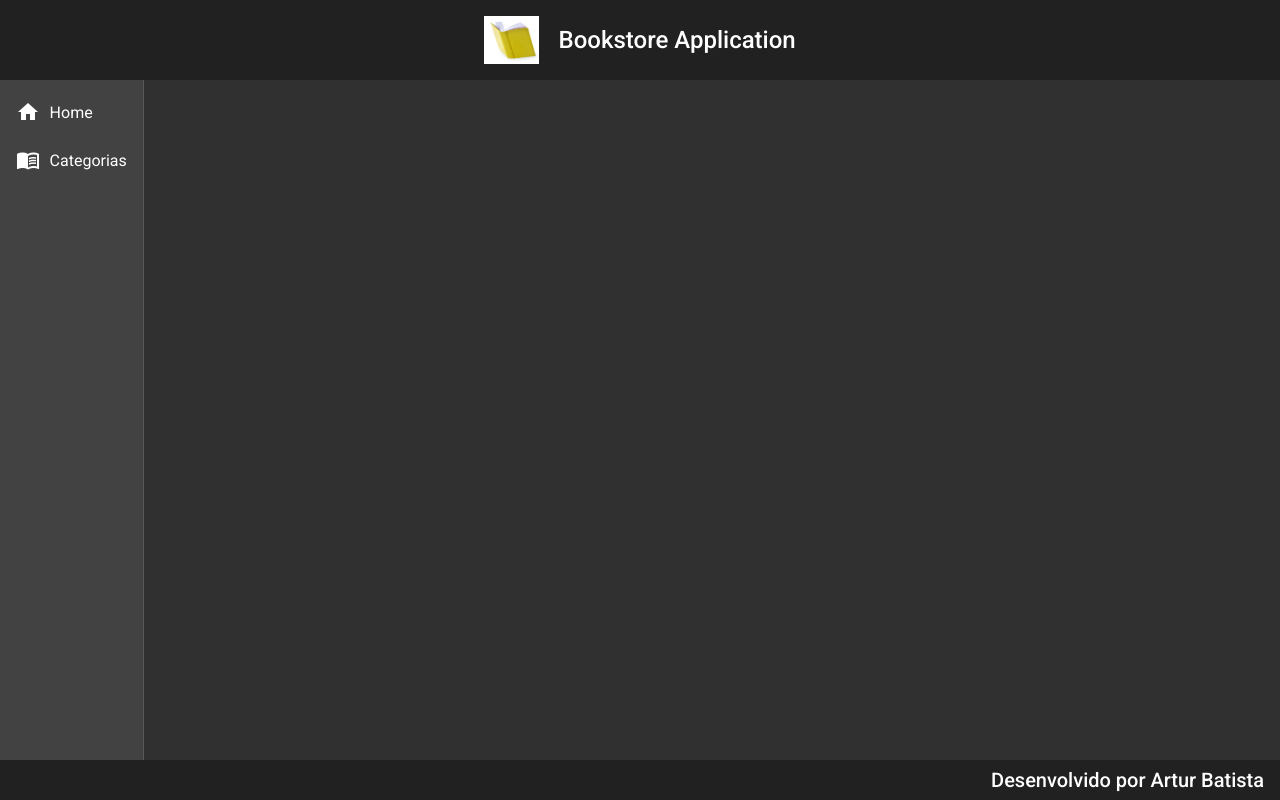
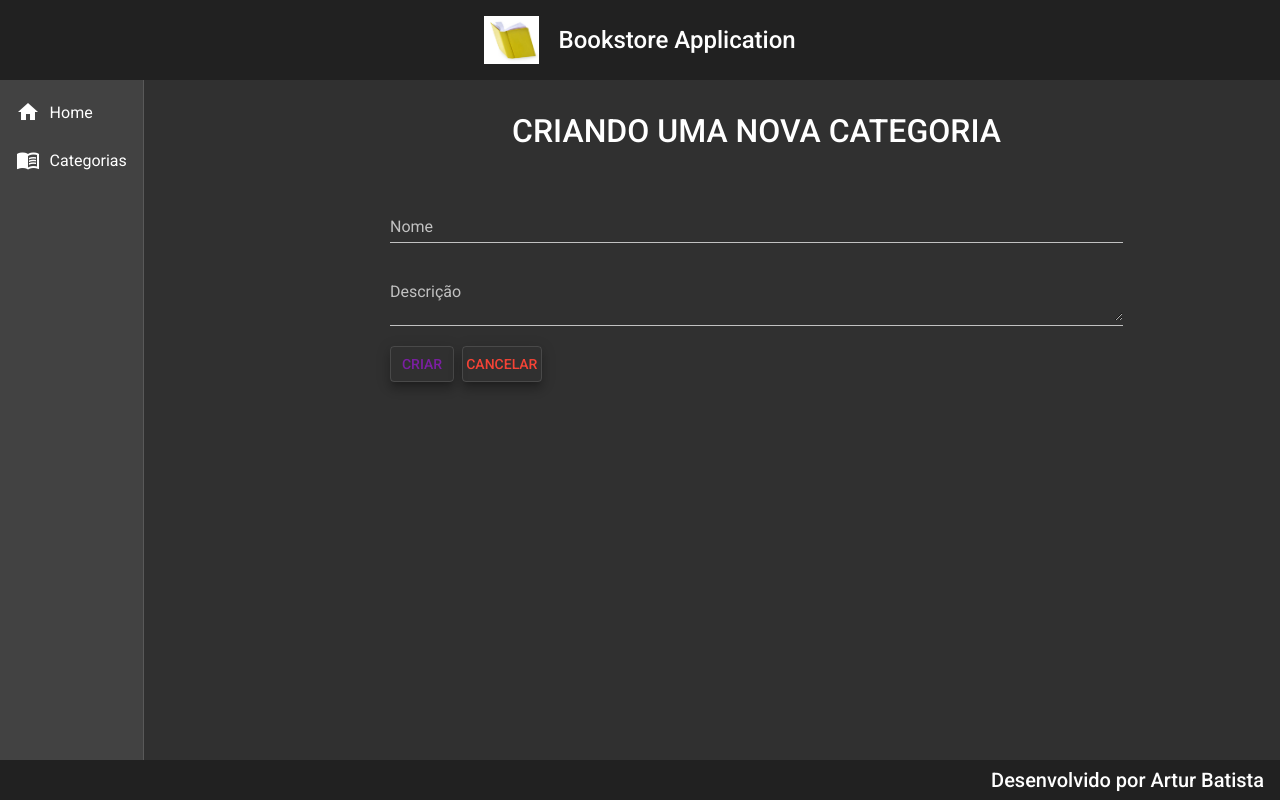
Before and after one commit to ArturBatista/bookstore-front, an Angular app: page /categorias/create in a window 1280 px wide. Before the commit this address led to /. Built offline with nearby package versions, Linux system fonts and the light colour scheme.

Commit message:
Metodo CREATE implementado para Categoria

```diff
--- a/src/app/app-routing.module.ts
+++ b/src/app/app-routing.module.ts
@@ -1,5 +1,6 @@
 import { NgModule } from '@angular/core';
 import { RouterModule, Routes } from '@angular/router';
+import { CategoriaCreateComponent } from './components/views/categoria/categoria-create/categoria-create.component';
 import { CategoriaReadComponent } from './components/views/categoria/categoria-read/categoria-read.component';
 import { HomeComponent } from './components/views/home/home.component';
 
@@ -11,6 +12,10 @@
   {
     path:"categorias",
     component:CategoriaReadComponent
+  },
+  {
+    path:'categorias/create',
+    component:CategoriaCreateComponent
   }
 ];
 
--- /dev/null
+++ b/src/app/components/views/categoria/categoria-create/categoria-create.component.css
@@ -0,0 +1,26 @@
+form {
+  text-align: center;
+  width: 70%;
+  margin: 2rem auto 0 auto;
+}
+
+h1 {
+  font-size: 2rem;
+  font-weight: 500;
+  margin-bottom: 3rem;
+}
+
+.form {
+  width: 100%;
+}
+
+.buttons {
+  width: 100%;
+  text-align: start;
+}
+
+button {
+  margin-right: 0.5rem;
+  padding-right: 0.2rem;
+  padding-left: 0.2rem;
+}
--- /dev/null
+++ b/src/app/components/views/categoria/categoria-create/categoria-create.component.html
@@ -0,0 +1,20 @@
+<form action="">
+    <h1>CRIANDO UMA NOVA CATEGORIA</h1>
+
+    <mat-form-field class="form">
+        <mat-label>Nome</mat-label>
+        <input matInput [(ngModel)]="categoria.nome" type="text" name="nome" placeholder="Ex. Computação">
+    </mat-form-field>
+
+    <mat-form-field class="form">
+        <mat-label>Descrição</mat-label>
+        <textarea matInput [(ngModel)]="categoria.descricao" type="text" name="descricao" placeholder="Ex. Livros de Computação"> </textarea>
+    </mat-form-field>
+
+
+    <div class="buttons">
+        <button (click)="create()" class="mat-elevation-z8" mat-stroked-button color="primary">CRIAR</button>
+        <button class="mat-elevation-z8" mat-stroked-button color="warn">CANCELAR</button>
+
+    </div>
+</form>
--- /dev/null
+++ b/src/app/components/views/categoria/categoria-create/categoria-create.component.ts
@@ -0,0 +1,34 @@
+import { Component, OnInit } from '@angular/core';
+import { Router } from '@angular/router';
+import { Categoria } from '../categoria.model';
+import { CategoriaService } from '../categoria.service';
+
+@Component({
+  selector: 'app-categoria-create',
+  templateUrl: './categoria-create.component.html',
+  styleUrls: ['./categoria-create.component.css']
+})
+export class CategoriaCreateComponent implements OnInit {
+
+  categoria: Categoria = {
+    nome:"",
+    descricao:"",
+  }
+
+  constructor(private service: CategoriaService, private router: Router) { }
+
+  ngOnInit(): void {
+  }
+
+  create(): void {
+    this.service.create(this.categoria).subscribe((resposta)=>{
+      this.router.navigate(['categorias']);
+      this.service.mensagem('Categoria criada com sucesso');
+    }, err =>{
+      for(let i = 0; i < err.error.errors.length; i++) {
+        this.service.mensagem(err.error.errors[i].message);
+      }
+    })
+  }
+
+}
--- a/src/app/components/views/categoria/categoria-read/categoria-read.component.html
+++ b/src/app/components/views/categoria/categoria-read/categoria-read.component.html
@@ -3,7 +3,7 @@
         <h1>Categoria</h1>
     </div>
 
-    <button class="mat-elevation-z8" mat-stroked-button color="primary">Nova Categoria</button>
+    <button (click)="navegarParaCategoriaCreate()" class="mat-elevation-z8" mat-stroked-button color="primary">Nova Categoria</button>
 
 
 <div class="tabela mat-elevation-z8 content-table">
--- a/src/app/components/views/categoria/categoria-read/categoria-read.component.ts
+++ b/src/app/components/views/categoria/categoria-read/categoria-read.component.ts
@@ -1,4 +1,5 @@
 import { Component, OnInit } from '@angular/core';
+import { Router } from '@angular/router';
 import { Categoria } from '../categoria.model';
 import { CategoriaService } from '../categoria.service';
 
@@ -13,7 +14,7 @@
 
   displayedColumns: string[] = ['id', 'nome', 'descricao','livros', 'acoes'];
 
-  constructor(private service: CategoriaService) { }
+  constructor(private service: CategoriaService, private router: Router) { }
 
   ngOnInit(): void {
     this.findAll();
@@ -27,6 +28,8 @@
     })
   }
 
-
+  navegarParaCategoriaCreate(): void {
+    this.router.navigate(["categorias/create"])
+  }
 
 }
--- a/src/app/components/views/categoria/categoria.service.ts
+++ b/src/app/components/views/categoria/categoria.service.ts
@@ -1,5 +1,6 @@
 import { HttpClient } from '@angular/common/http';
 import { Injectable } from '@angular/core';
+import { MatSnackBar } from '@angular/material/snack-bar';
 import { Observable } from 'rxjs';
 import { environment } from 'src/environments/environment';
 import { Categoria } from './categoria.model';
@@ -11,10 +12,23 @@
 
   baseUrl: String = environment.baseUrl;
 
-  constructor( private http: HttpClient) { }
+  constructor( private http: HttpClient, private _snack:MatSnackBar) { }
 
   findAll():Observable<Categoria[]>{
     const url = `${this.baseUrl}/categorias` ;
     return this.http.get<Categoria[]>(url)
   }
+
+  create(categoria:Categoria):Observable<Categoria>{
+    const url = `${this.baseUrl}/categorias`;
+    return this.http.post<Categoria>(url, categoria);
+  }
+
+  mensagem(str: String): void{
+    this._snack.open(`${str}`, 'OK',{
+      horizontalPosition:  'end',
+      verticalPosition:'top',
+      duration:3000
+    });
+  }
 }
```
Also changed, not shown: src/app/app.module.ts (+19 -6 lines).
